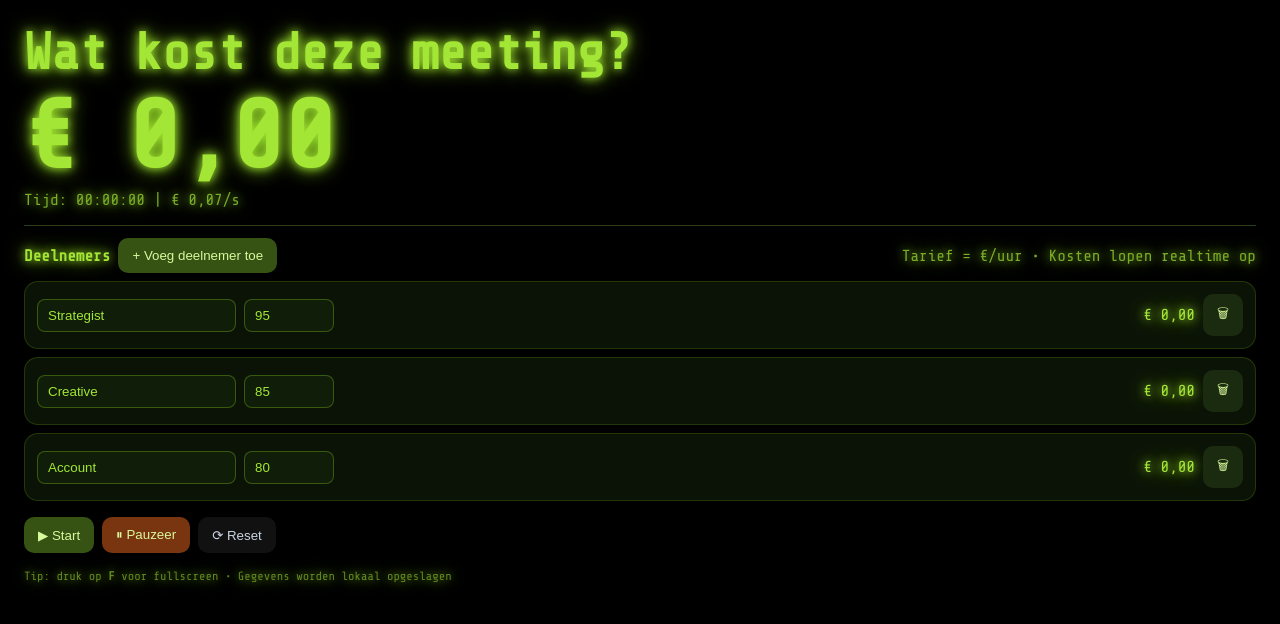
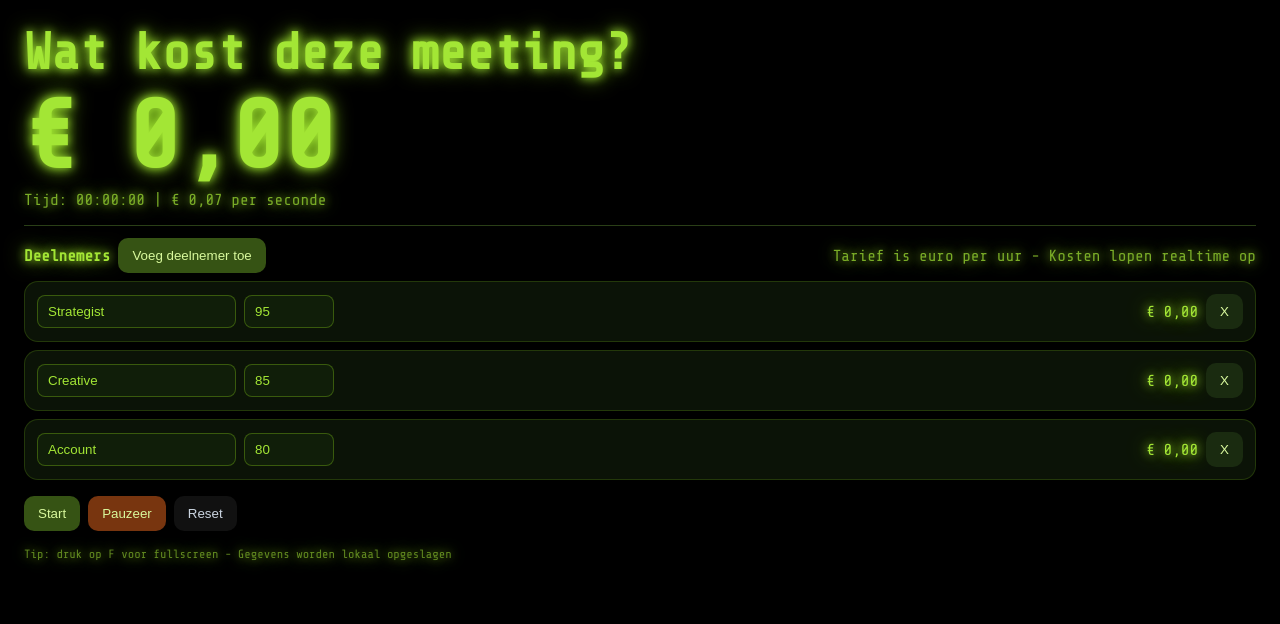
Before and after one commit to Zilvesta/wat-kost-deze-meeting, a plain HTML site: page index.html in a window 1280 px wide. Drawn offline with nearby package versions, Linux system fonts and the light colour scheme.

Commit message:
Update index.html

```diff
--- a/index.html
+++ b/index.html
@@ -1,44 +1,46 @@
 <!doctype html>
 <html lang="nl">
 <head>
-    <meta charset="UTF-8" />
-    <meta name="viewport" content="width=device-width,initial-scale=1" />
+<meta charset="UTF-8">
+<meta name="viewport" content="width=device-width,initial-scale=1">
 <title>Wat kost deze meeting?</title>
 
-    <link
-      href="https://fonts.googleapis.com/css2?family=Share+Tech+Mono&display=swap"
-      rel="stylesheet"
-    />
+<link href="https://fonts.googleapis.com/css2?family=Share+Tech+Mono&display=swap" rel="stylesheet">
 
 <style>
 :root { --lime:#a3e635; --lime2:#84cc16; --bg:#000; --line:#2a3f17; }
-      * { box-sizing: border-box; }
+* { box-sizing:border-box; }
+
 body {
-        margin: 0;
-        background: var(--bg);
-        color: var(--lime);
-        font-family: "Share Tech Mono", monospace;
-        text-shadow: 0 0 10px var(--lime), 0 0 20px var(--lime2);
-        padding: 24px;
+  margin:0;
+  background:var(--bg);
+  color:var(--lime);
+  font-family:"Share Tech Mono", monospace;
+  text-shadow:0 0 10px var(--lime), 0 0 20px var(--lime2);
+  padding:24px;
 }
-      h1 { font-size: clamp(28px,4vw,56px); margin:0 0 8px; font-weight:900; }
-      .big { font-size: clamp(40px,8vw,96px); font-weight:900; line-height:1; }
-      .nums { font-variant-numeric: tabular-nums; }
+
+h1 { font-size:clamp(28px,4vw,56px); margin:0 0 8px; font-weight:900; }
+.big { font-size:clamp(40px,8vw,96px); font-weight:900; line-height:1; }
+.nums { font-variant-numeric:tabular-nums; }
 .muted { opacity:.75; }
 .grid { margin-top:16px; border-top:1px solid var(--line); padding-top:12px; }
 .row { display:flex; align-items:center; gap:8px; margin-top:8px; }
 .card { background:#0b1307; border:1px solid rgba(132,204,22,.2); border-radius:14px; padding:12px; }
 .right { margin-left:auto; }
-      input[type="text"], input[type="number"]{
-        background: rgba(30,58,17,.3);
-        border: 1px solid rgba(132,204,22,.35);
-        color: var(--lime);
-        border-radius: 8px;
-        padding: 8px 10px;
-        outline: none;
+
+input[type="text"], input[type="number"] {
+  background:rgba(30,58,17,.3);
+  border:1px solid rgba(132,204,22,.35);
+  color:var(--lime);
+  border-radius:8px;
+  padding:8px 10px;
+  outline:none;
 }
-      input[type="number"]{ width: 90px; }
-      button{
+
+input[type="number"] { width:90px; }
+
+button {
   cursor:pointer;
   border:0;
   border-radius:10px;
@@ -46,191 +48,202 @@
   color:#d9f99d;
   background:#1a2b10;
 }
-      button:hover{ filter:brightness(1.1); }
-      .primary{ background:#365314; }
-      .warn{ background:#78350f; }
-      .ghost{ background:#111; color:#cbd5e1; }
-      .controls{ display:flex; gap:8px; margin-top:16px; flex-wrap:wrap; }
-      .hint{ margin-top:16px; font-size:12px; opacity:.6; }
-      .topline{ display:flex; align-items:center; gap:8px; margin-bottom:8px; flex-wrap:wrap; }
+
+button:hover { filter:brightness(1.1); }
+.primary { background:#365314; }
+.warn { background:#78350f; }
+.ghost { background:#111; color:#cbd5e1; }
+
+.controls { display:flex; gap:8px; margin-top:16px; flex-wrap:wrap; }
+.hint { margin-top:16px; font-size:12px; opacity:.6; }
+.topline { display:flex; align-items:center; gap:8px; margin-bottom:8px; flex-wrap:wrap; }
 </style>
 </head>
 
 <body>
+
 <h1>Wat kost deze meeting?</h1>
 
-    <div id="total" class="big nums">€ 0,00</div>
-    <div id="meta" class="muted" style="margin-top:6px;">Tijd: 00:00:00 | € 0,00/s</div>
+<div id="total" class="big nums">EUR 0,00</div>
+<div id="meta" class="muted" style="margin-top:6px;">Tijd: 00:00:00 | EUR 0,00 per seconde</div>
 
 <div class="grid">
   <div class="topline">
     <strong>Deelnemers</strong>
-        <button id="addBtn" class="primary">+ Voeg deelnemer toe</button>
-        <div class="right muted">Tarief = €/uur • Kosten lopen realtime op</div>
+    <button id="addBtn" class="primary">Voeg deelnemer toe</button>
+    <div class="right muted">Tarief is euro per uur - Kosten lopen realtime op</div>
   </div>
   <div id="list"></div>
 </div>
 
 <div class="controls">
-      <button id="startBtn" class="primary">▶ Start</button>
-      <button id="pauseBtn" class="warn">⏸ Pauzeer</button>
-      <button id="resetBtn" class="ghost">⟳ Reset</button>
+  <button id="startBtn" class="primary">Start</button>
+  <button id="pauseBtn" class="warn">Pauzeer</button>
+  <button id="resetBtn" class="ghost">Reset</button>
 </div>
 
-    <p class="hint">Tip: druk op <b>F</b> voor fullscreen • Gegevens worden lokaal opgeslagen</p>
+<p class="hint">Tip: druk op F voor fullscreen - Gegevens worden lokaal opgeslagen</p>
 
 <script>
 // ---------- State ----------
 let people = [];
+
 try {
   const saved = JSON.parse(localStorage.getItem("meeting_people") || "[]");
   people = Array.isArray(saved) && saved.length ? saved : [
-          { name: "Strategist", rate: 95 },
-          { name: "Creative",  rate: 85 },
-          { name: "Account",   rate: 80 },
+    { name:"Strategist", rate:95 },
+    { name:"Creative", rate:85 },
+    { name:"Account", rate:80 }
   ];
 } catch {
-        people = [{ name: "Strategist", rate: 95 }];
+  people = [{ name:"Strategist", rate:95 }];
 }
 
 let running = false;
-      let startTs = null;   // performance.now() in ms
-      let accumulated = 0;  // seconds
+let startTs = null;
+let accumulated = 0;
 
 // ---------- Helpers ----------
-      const euro = (n) =>
-        n.toLocaleString("nl-NL", { style: "currency", currency: "EUR", maximumFractionDigits: 2 });
+function euro(n){
+  return n.toLocaleString("nl-NL", {
+    style:"currency",
+    currency:"EUR",
+    maximumFractionDigits:2
+  });
+}
 
-      const fmtTime = (s) => {
+function formatTime(s){
   s = Math.max(0, Math.floor(s));
-        const h = String(Math.floor(s / 3600)).padStart(2, "0");
-        const m = String(Math.floor((s % 3600) / 60)).padStart(2, "0");
-        const sec = String(s % 60).padStart(2, "0");
-        return `${h}:${m}:${sec}`;
-      };
+  const h = String(Math.floor(s/3600)).padStart(2,"0");
+  const m = String(Math.floor((s%3600)/60)).padStart(2,"0");
+  const sec = String(s%60).padStart(2,"0");
+  return h + ":" + m + ":" + sec;
+}
 
-      const elapsedSeconds = () =>
-        running && startTs != null ? accumulated + (performance.now() - startTs) / 1000 : accumulated;
+function elapsedSeconds(){
+  if(running && startTs != null){
+    return accumulated + (performance.now() - startTs) / 1000;
+  }
+  return accumulated;
+}
 
-      const save = () => localStorage.setItem("meeting_people", JSON.stringify(people));
+function save(){
+  localStorage.setItem("meeting_people", JSON.stringify(people));
+}
 
-      // ---------- DOM refs ----------
+// ---------- DOM ----------
 const totalEl = document.getElementById("total");
 const metaEl  = document.getElementById("meta");
 const listEl  = document.getElementById("list");
-      const startBtn= document.getElementById("startBtn");
-      const pauseBtn= document.getElementById("pauseBtn");
-      const resetBtn= document.getElementById("resetBtn");
-      const addBtn  = document.getElementById("addBtn");
+
+const startBtn = document.getElementById("startBtn");
+const pauseBtn = document.getElementById("pauseBtn");
+const resetBtn = document.getElementById("resetBtn");
+const addBtn   = document.getElementById("addBtn");
 
 // ---------- Actions ----------
-      function start() {
-        if (running) return;
+function start(){
+  if(running) return;
   startTs = performance.now();
   running = true;
 }
 
-      function pause() {
-        if (!running || startTs == null) return;
-        accumulated += (performance.now() - startTs) / 1000; // keep in seconds
+function pause(){
+  if(!running || startTs == null) return;
+  accumulated += (performance.now() - startTs) / 1000;
   running = false;
   startTs = null;
 }
 
-      function reset() {
+function reset(){
   running = false;
   startTs = null;
   accumulated = 0;
 }
 
-      function addPerson() {
-        people.push({ name: "Nieuw", rate: 80 });
+function addPerson(){
+  people.push({ name:"Nieuw", rate:80 });
   save();
   render();
 }
 
-      function removePerson(idx) {
-        people.splice(idx, 1);
+function removePerson(i){
+  people.splice(i,1);
   save();
   render();
 }
 
-      function updateName(idx, value) {
-        people[idx].name = value;
+function updateName(i,val){
+  people[i].name = val;
   save();
 }
 
-      function updateRate(idx, value) {
-        const v = Number(value);
-        people[idx].rate = Number.isFinite(v) ? v : 0;
+function updateRate(i,val){
+  const v = Number(val);
+  people[i].rate = Number.isFinite(v) ? v : 0;
   save();
 }
 
 // ---------- Render ----------
-      function render() {
+function render(){
   const elapsed = elapsedSeconds();
-        const totalRate = people.reduce((s, p) => s + (Number(p.rate) || 0), 0);
+  const totalRate = people.reduce((s,p)=> s + (Number(p.rate)||0),0);
   const perSec = totalRate / 3600;
   const cost = perSec * elapsed;
 
   totalEl.textContent = euro(cost);
-        metaEl.textContent  = `Tijd: ${fmtTime(elapsed)} | ${euro(perSec)}/s`;
+  metaEl.textContent = "Tijd: " + formatTime(elapsed) + " | " + euro(perSec) + " per seconde";
 
   listEl.innerHTML = "";
-        people.forEach((p, i) => {
+
+  people.forEach((p,i)=>{
     const row = document.createElement("div");
     row.className = "row card";
-          row.innerHTML = `
-            <input type="text" value="${escapeHtml(p.name)}">
-            <input type="number" value="${Number(p.rate) || 0}">
-            <div class="right nums">${euro(((Number(p.rate) || 0) / 3600) * elapsed)}</div>
-            <button title="Verwijder">🗑</button>
-          `;
+
+    row.innerHTML =
+      '<input type="text" value="'+p.name+'">' +
+      '<input type="number" value="'+(Number(p.rate)||0)+'">' +
+      '<div class="right nums">'+ euro(((Number(p.rate)||0)/3600)*elapsed) +'</div>' +
+      '<button>X</button>';
 
     const nameInput = row.children[0];
     const rateInput = row.children[1];
     const rmBtn     = row.children[3];
 
-          nameInput.addEventListener("input", (e) => updateName(i, e.target.value));
-          rateInput.addEventListener("input", (e) => updateRate(i, e.target.value));
-          rmBtn.addEventListener("click", () => removePerson(i));
+    nameInput.addEventListener("input", e=>updateName(i,e.target.value));
+    rateInput.addEventListener("input", e=>updateRate(i,e.target.value));
+    rmBtn.addEventListener("click", ()=>removePerson(i));
 
     listEl.appendChild(row);
   });
 }
 
-      // Small safety: prevent breaking HTML if someone types <script> etc.
-      function escapeHtml(str) {
-        return String(str)
-          .replaceAll("&", "&amp;")
-          .replaceAll("<", "&lt;")
-          .replaceAll(">", "&gt;")
-          .replaceAll('"', "&quot;")
-          .replaceAll("'", "&#039;");
-      }
-
 // ---------- Loop ----------
-      function tick() {
+function tick(){
   render();
   requestAnimationFrame(tick);
 }
 
-      // ---------- Event bindings ----------
+// ---------- Events ----------
 startBtn.addEventListener("click", start);
 pauseBtn.addEventListener("click", pause);
 resetBtn.addEventListener("click", reset);
 addBtn.addEventListener("click", addPerson);
 
-      document.addEventListener("keydown", (e) => {
-        if (e.key.toLowerCase() === "f") {
-          if (!document.fullscreenElement) document.documentElement.requestFullscreen();
-          else document.exitFullscreen();
+document.addEventListener("keydown", function(e){
+  if(e.key.toLowerCase() === "f"){
+    if(!document.fullscreenElement){
+      document.documentElement.requestFullscreen();
+    } else {
+      document.exitFullscreen();
+    }
   }
 });
 
 // ---------- Init ----------
 render();
 tick();
+
 </script>
 </body>
 </html>
```
Lines whose indentation alone changed are shown as unchanged.
